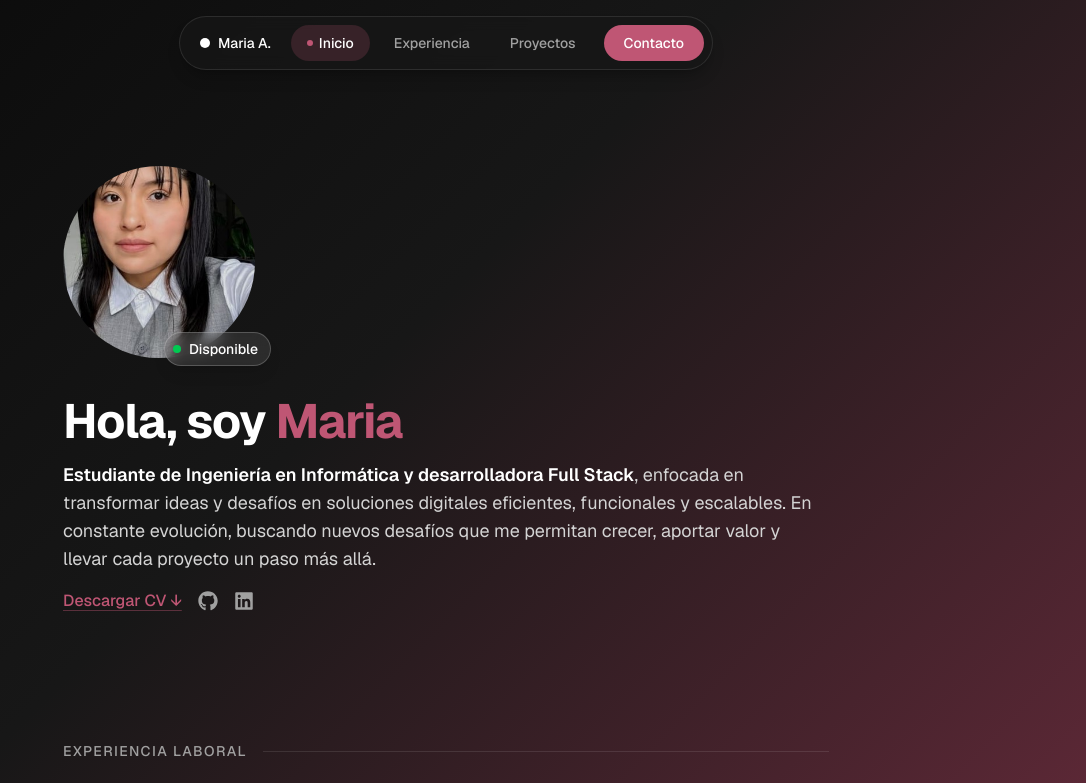
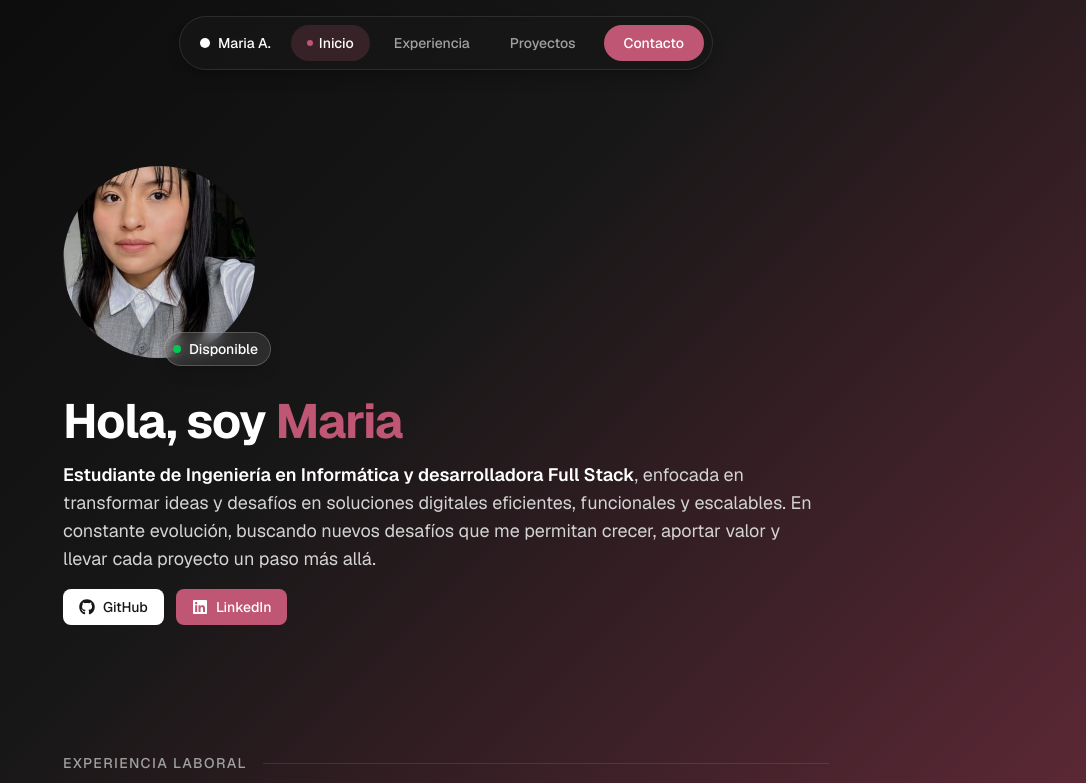
Before and after one commit to almendrasmaria/portfolio-almendrasmaria, a React (Vite) app: page / in a window 1280 px wide. Shown: the top 783 px of the page, without its empty margins (194-1280 px from the left). Built offline with nearby package versions, Linux system fonts and the light colour scheme.

Commit message:
style: redesign github/linkedin buttons in hero

```diff
--- a/src/components/Hero.jsx
+++ b/src/components/Hero.jsx
@@ -74,31 +74,24 @@ function Hero() {
         llevar cada proyecto un paso más allá.
       </p>
 
-      <div className="mt-4 flex items-center gap-4">
-        <a
-          href="/cv-maria-almendras.pdf"
-          download
-          className="inline-flex items-center gap-1 text-sm font-medium text-brand underline decoration-brand/40 underline-offset-4 hover:decoration-brand lg:text-base"
-        >
-          Descargar CV ↓
-        </a>
+      <div className="mt-4 flex items-center gap-3">
         <a
           href="https://github.com/almendrasmaria"
           target="_blank"
           rel="noreferrer"
-          aria-label="GitHub"
-          className="text-neutral-400 transition-colors hover:text-white"
+          className="inline-flex items-center gap-2 rounded-lg bg-white px-4 py-2 text-sm font-medium text-neutral-900 transition-all duration-200 hover:-translate-y-0.5 hover:bg-neutral-200 hover:shadow-[0_0_25px_-5px_rgba(255,255,255,0.5)]"
         >
-          <FaGithub className="h-5 w-5" />
+          <FaGithub className="h-4 w-4" />
+          GitHub
         </a>
         <a
           href="https://www.linkedin.com/in/marialmendras/"
           target="_blank"
           rel="noreferrer"
-          aria-label="LinkedIn"
-          className="text-neutral-400 transition-colors hover:text-white"
+          className="inline-flex items-center gap-2 rounded-lg bg-brand px-4 py-2 text-sm font-medium text-white transition-all duration-200 hover:-translate-y-0.5 hover:opacity-90 hover:shadow-[0_0_25px_-5px_rgba(191,86,116,0.8)]"
         >
-          <FaLinkedin className="h-5 w-5" />
+          <FaLinkedin className="h-4 w-4" />
+          LinkedIn
         </a>
       </div>
     </section>
```
